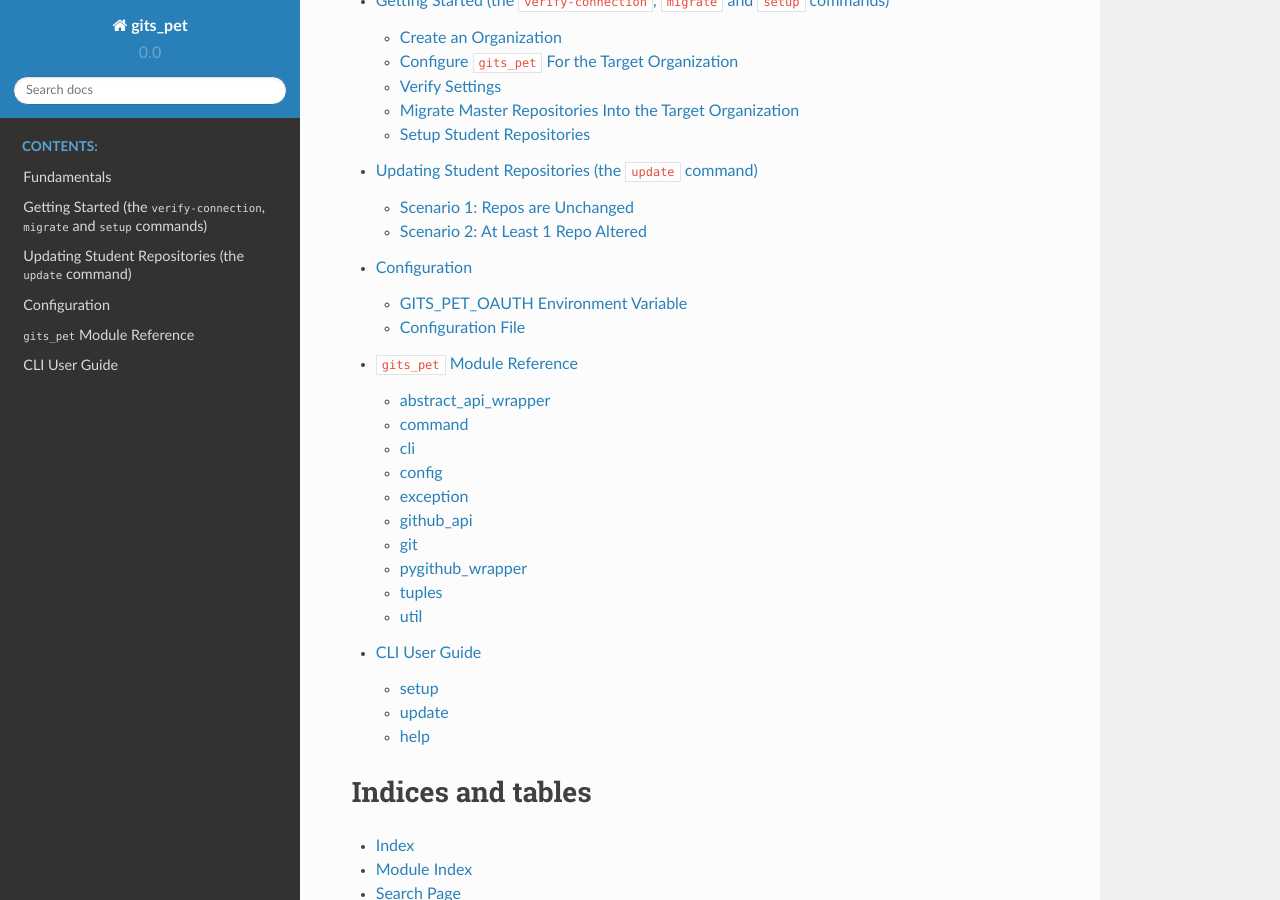
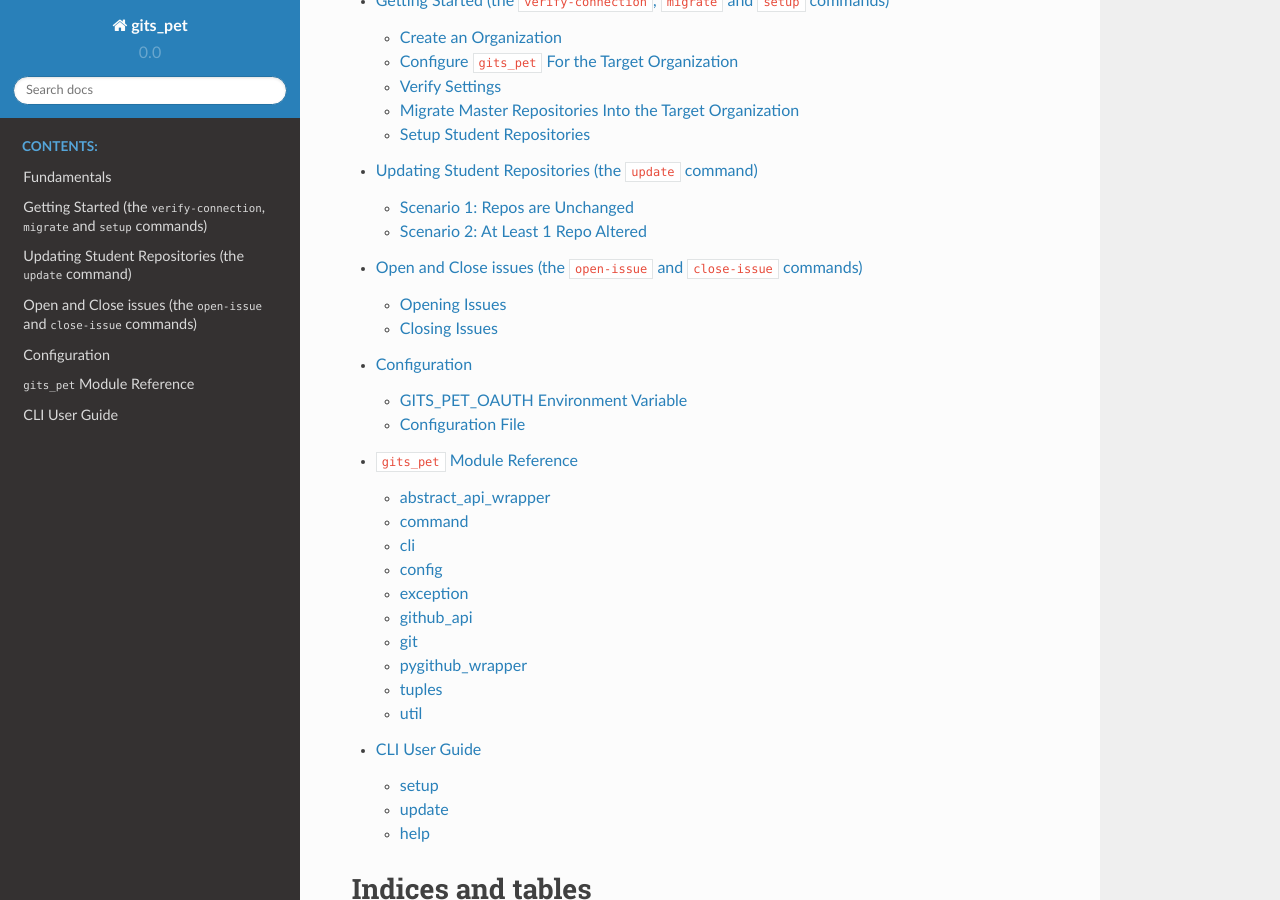
Before and after one commit to repobee/repobee, a Sphinx documentation site: the page built from docs/index.rst, in a window 1280 px wide and 900 px high, scrolled down 485 px. Built offline with Sphinx 7.4.7 and the Read the Docs theme 2.0.0, drawn with Linux system fonts in a browser that asks for light colours; some of the changed lines change nothing that is shown.

Commit message:
Add open/close issues article

```diff
--- a/docs/index.rst
+++ b/docs/index.rst
@@ -20,6 +20,7 @@
    fundamentals
    getting_started
    update
+   issues
    configuration
    code
    cli_reference
--- /dev/null
+++ b/docs/issues.rst
@@ -0,0 +1,82 @@
+Open and Close issues (the ``open-issue`` and ``close-issue`` commands)
+***********************************************************************
+Sometimes, the best way to handle an error in a repo is to simply notify
+affected students about it. This is especially true if the due date for the
+assignment is rapidly approaching, and most students have already started
+modifying their repositories. Therefore, ``gits_pet`` provides the
+``open-issue`` command, which can open issues in bulk. When the time is right
+(perhaps after the deadline has passed), issues can be closed with the
+``close-issue`` command.
+
+.. _open:
+
+Opening Issues
+--------------
+The ``open-issue`` command is very simple. Before we use it, however, we need
+to write a Markdown-formatted issue. Just like with the ``update`` command, the
+**first line of the file is the title**. Here is ``issue.md``:
+
+.. code-block:: none
+
+    An important announcement
+
+    ### Dear students
+    I have this important announcement to make.
+
+    Regards,
+    _The Announcer_
+
+Awesome, that's an excellent issue. Let's open it in the ``master-repo-2`` repo
+for our dear students ``spam``, ``eggs`` and ``ham``, who are listed in the
+``students.txt`` file (see :ref:`setup`).
+
+.. code-block:: bash
+
+    $ gits_pet open-issue -mn master-repo-2 -sf students.txt -i issue.md
+    [INFO] config file defaults:
+
+       github_base_url: https://some-enterprise-host/api/v3
+       user: slarse
+       org_name: gits-pet-demo
+
+    [INFO] Opened issue spam-master-repo-2/#1-'An important announcement'
+    [INFO] Opened issue eggs-master-repo-2/#1-'An important announcement'
+    [INFO] Opened issue ham-master-repo-2/#1-'An important announcement'
+
+From the output, we can read that in each of the repos, an issue with the title
+``An important announcement`` was opened as issue nr 1 (``#1``). The number
+isn't that important, it's mostly good to note that the title was fetched
+correctly. And that's it! Neat, right?
+
+Closing Issues
+--------------
+Now that the deadline has passed for ``master-repo-2``, we want to close the
+issues opened in open_. The ``close-issue`` command takes a *regex* that runs
+against titles. All issues with matching titles are closed. While you *can*
+make this really difficult, closing all issues with the title ``An important
+announcement`` is simple: we provide the regex ``\AAn important announcement\Z``.
+
+.. code-block:: bash
+
+    $ gits_pet close-issue -mn master-repo-2 -sf students.txt -r '\AAn important announcement\Z'
+    [INFO] config file defaults:
+
+       github_base_url: https://some-enterprise-host/api/v3
+       user: slarse
+       org_name: gits-pet-demo
+
+    [INFO] closed issue spam-master-repo-2/#1-'An important announcement'
+    [INFO] closed issue eggs-master-repo-2/#1-'An important announcement'
+    [INFO] closed issue ham-master-repo-2/#1-'An important announcement'
+
+And there we go, easy as pie!
+
+.. note::
+
+    Enclosing a regex expression in ``\A`` and ``\Z`` means that it must match
+    from the start of the string to the end of the string. So, the regex used here
+    *will* match the title ``An important announcement``, but it will *not*
+    match e.g.  ``An important anouncement and lunch`` or ``Hey An important
+    announcement``. In other words, it matches exactly the title ``An important
+    announcement``, and nothing else. Not even an extra space or linebreak is
+    allowed.
```
